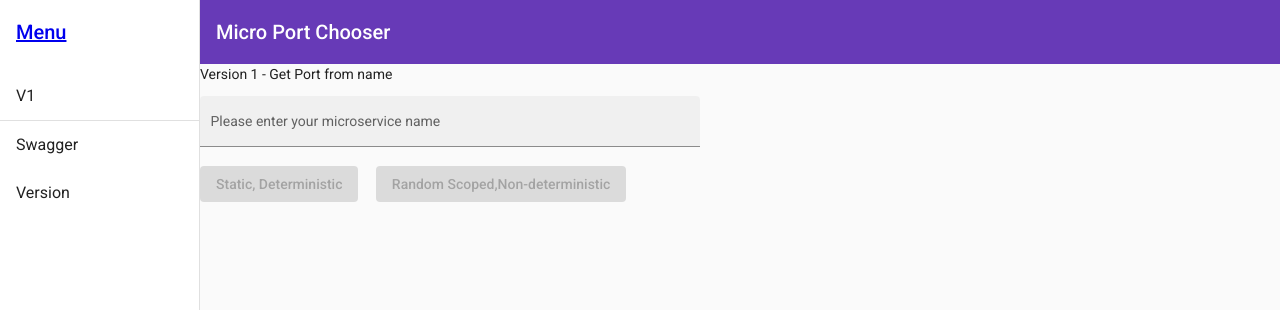
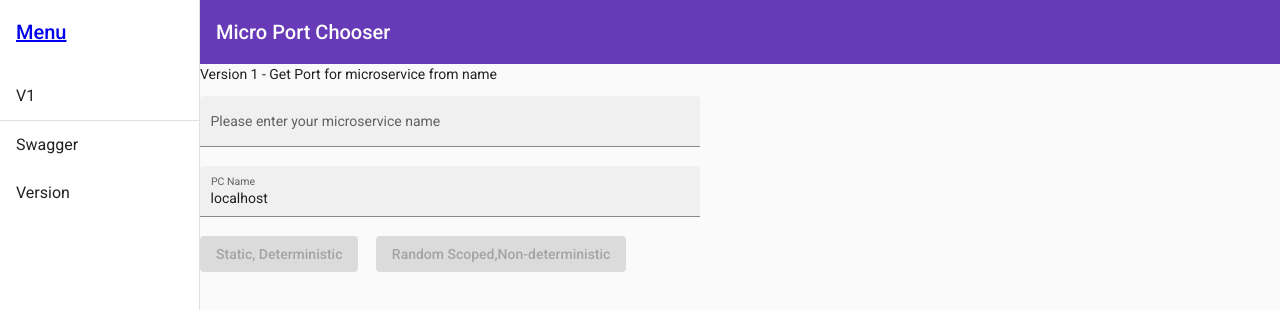
Before and after one commit to ignatandrei/MicroservicesPortChooser, an Angular app in the folder src/MicroservicesAng/: page /static/mpcv1 in a window 1280 px wide. Shown: the top 310 px of the page. Built offline with nearby package versions, Linux system fonts and the light colour scheme.

Commit message:
more explanation

```diff
--- a/src/MicroservicesAng/src/app/mpcv1/mpcv1.component.html
+++ b/src/MicroservicesAng/src/app/mpcv1/mpcv1.component.html
@@ -1,4 +1,4 @@
-<p>Version 1 - Get Port from name</p>
+<p>Version 1 - Get Port for microservice from name</p>
 
 <form class="example-form">
   <mat-form-field class="example-full-width" appearance="fill">
@@ -10,6 +10,18 @@
       placeholder="Please enter your microservice name"
       value=""
     />
+
+  </mat-form-field>
+  <mat-form-field class="example-full-width" appearance="fill">
+    <mat-label>PC Name</mat-label>
+    <input
+      [(ngModel)]="pcName"
+      name="pcName"
+      matInput
+      placeholder="Please enter your PC name or localhost"
+
+    />
+
   </mat-form-field>
 
   <button
@@ -31,3 +43,5 @@
     Random Scoped,Non-deterministic
   </button>
 </form>
+
+{{ fullName}}
--- a/src/MicroservicesAng/src/app/mpcv1/mpcv1.component.ts
+++ b/src/MicroservicesAng/src/app/mpcv1/mpcv1.component.ts
@@ -9,22 +9,28 @@ import { MPCv1Service } from '../services/mpcv1.service';
 export class MPCv1Component implements OnInit {
 
   appName: string = '';
+  pcName: string=  'localhost';
+  fullName: string = '';
   constructor(private mpcv1Service: MPCv1Service) { }
 
   ngOnInit(): void {
 
   }
+  constructFullName(port:string): string{
+    this.fullName = 'http://'+ (this.pcName ||'localhost') + ':' + port;
+    return this.fullName;
+  }
 
   onDeterministic(): void {
 
      this.mpcv1Service.deterministic(this.appName).subscribe(
-       v=> window.alert(v)
+       v=> window.alert(this.constructFullName(v))
      );
   }
 
   onNonDeterministic(): void {
     this.mpcv1Service.nonDeterministic(this.appName).subscribe(
-      v=> window.alert(v)
+      v=> window.alert(this.constructFullName(v))
     );
   }
 
```
